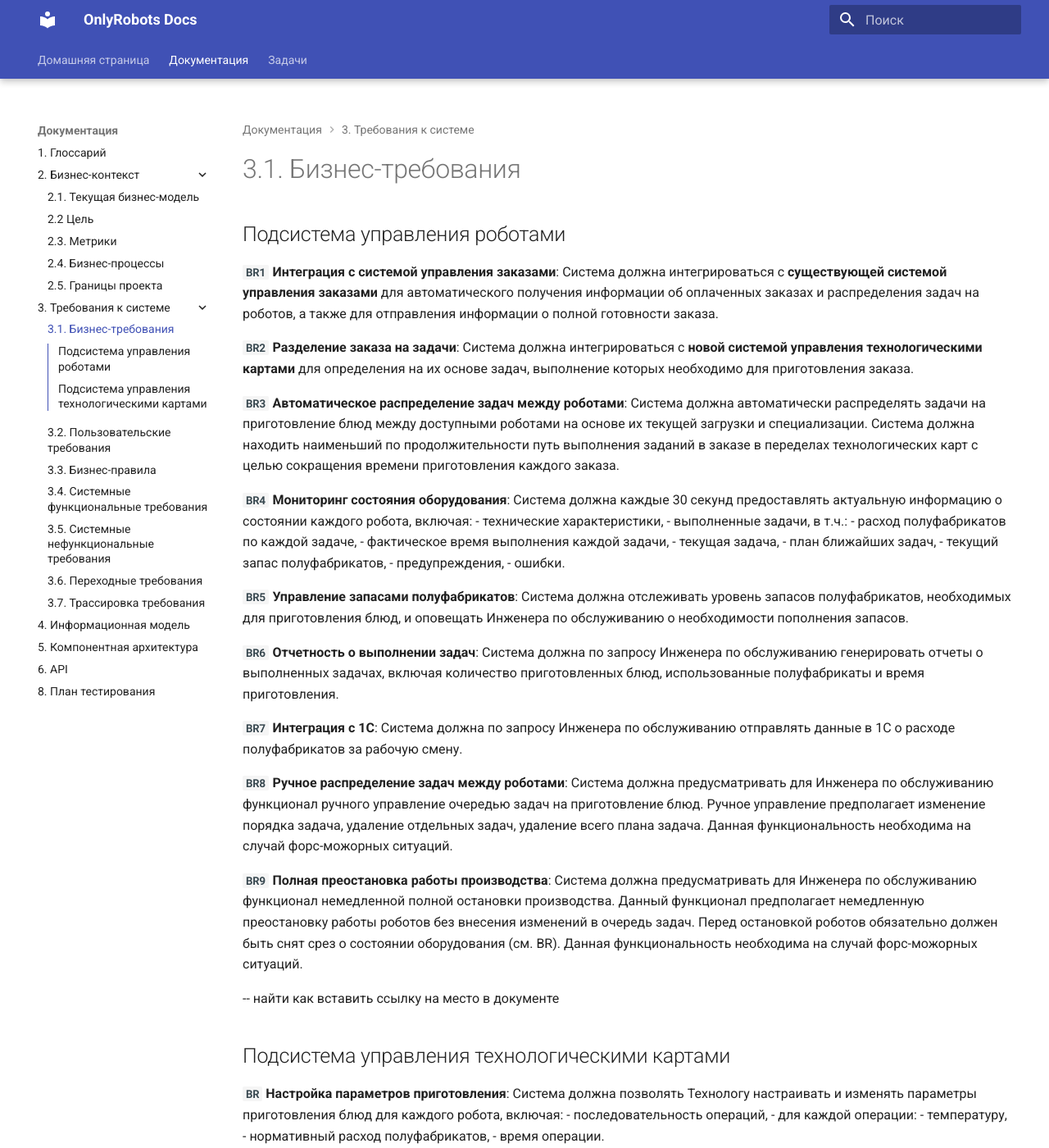
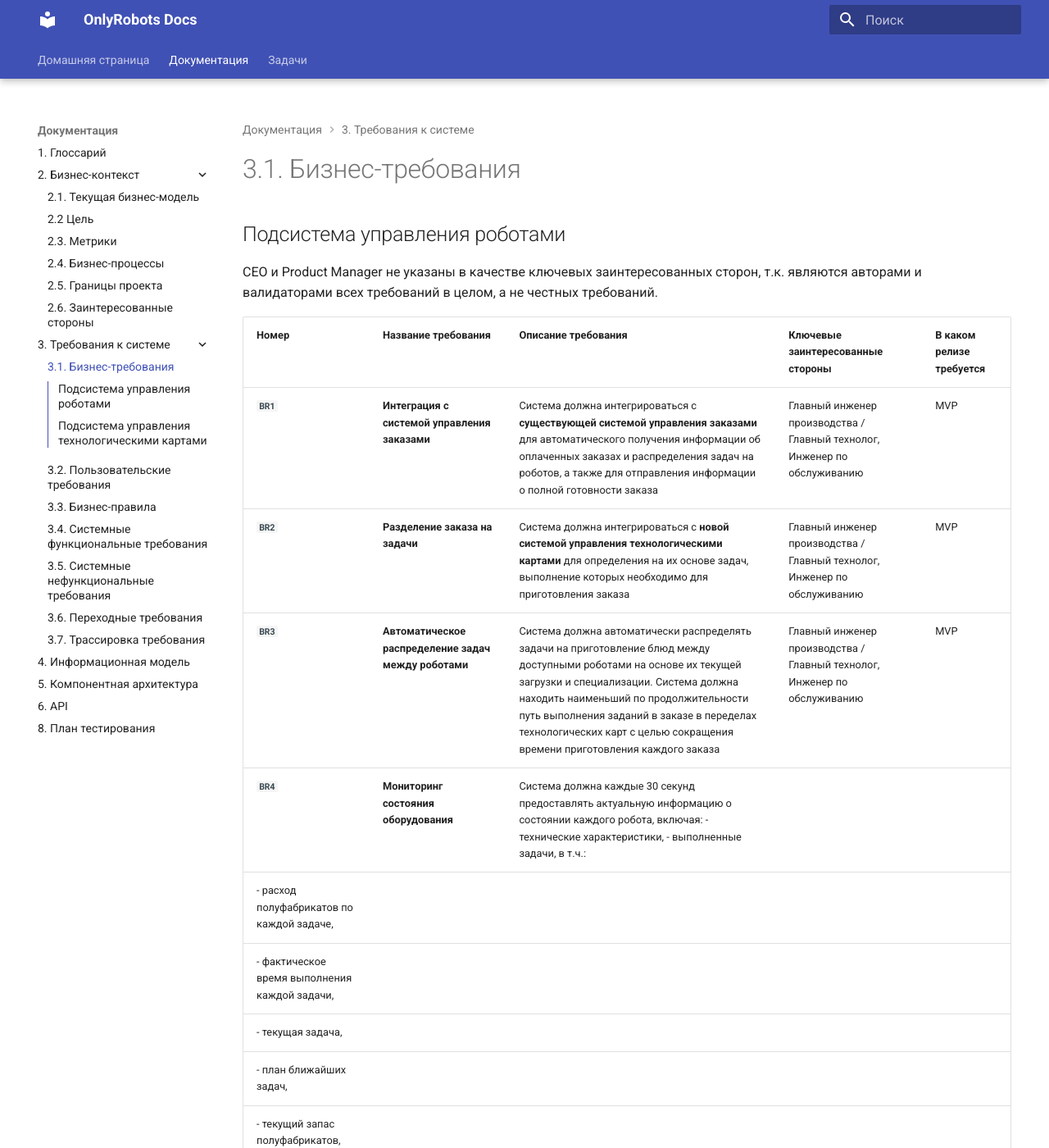
Before and after one commit to TenitilovaD/OTUS_SA_OnlyRobots, an MkDocs documentation site: the page built from docs/business_requirements.md, in a window 1280 px wide and 1400 px high. Shown: the whole window at 82% size. Built offline with MkDocs 1.6.1 and Material for MkDocs 9.7.7, drawn with Linux system fonts in a browser that asks for light colours; some of the changed text lies outside the part shown.

```diff
--- a/docs/business_requirements.md
+++ b/docs/business_requirements.md
@@ -1,6 +1,26 @@
 # 3.1. Бизнес-требования
 
 ## Подсистема управления роботами
+
+CEO и Product Manager не указаны в качестве ключевых заинтересованных сторон, т.к. являются авторами и валидаторами всех требований в целом, а не честных требований.
+
+| Номер | Название требования | Описание требования | Ключевые заинтересованные стороны | В каком релизе требуется |
+| ----- | ------------------- | ------------------- | ------------------------ | ------------------------ |
+| **`BR1`** | **Интеграция с системой управления заказами** | Система должна интегрироваться с **существующей системой управления заказами** для автоматического получения информации об оплаченных заказах и распределения задач на роботов, а также для отправления информации о полной готовности заказа | Главный инженер производства / Главный технолог, Инженер по обслуживанию | MVP |
+| **`BR2`** | **Разделение заказа на задачи** | Система должна интегрироваться с **новой системой управления технологическими картами** для определения на их основе задач, выполнение которых необходимо для приготовления заказа | Главный инженер производства / Главный технолог, Инженер по обслуживанию | MVP |
+| **`BR3`** | **Автоматическое распределение задач между роботами** | Система должна автоматически распределять задачи на приготовление блюд между доступными роботами на основе их текущей загрузки и специализации. Система должна находить наименьший по продолжительности путь выполнения заданий в заказе в переделах технологических карт с целью сокращения времени приготовления каждого заказа | Главный инженер производства / Главный технолог, Инженер по обслуживанию | MVP |
+| **`BR4`** | **Мониторинг состояния оборудования** | Система должна каждые 30 секунд предоставлять актуальную информацию о состоянии каждого робота, включая:              - технические характеристики, - выполненные задачи, в т.ч.:
+        - расход полуфабрикатов по каждой задаче,
+        - фактическое время выполнения каждой задачи,
+    - текущая задача,
+    - план ближайших задач,
+    - текущий запас полуфабрикатов,
+    - предупреждения,
+    - ошибки | Главный инженер производства / Главный технолог, Инженер по обслуживанию | MVP |
+
+
+
+
 
 **`BR1`** **Интеграция с системой управления заказами**: Система должна интегрироваться с **существующей системой управления заказами** для автоматического получения информации об оплаченных заказах и распределения задач на роботов, а также для отправления информации о полной готовности заказа.
 
--- a/mkdocs.yml
+++ b/mkdocs.yml
@@ -39,6 +39,7 @@ markdown_extensions:
   - footnotes
   - md_in_html
   - tables
+  - markdown_grid_tables
 
 plugins:
   - search:
@@ -69,6 +70,7 @@ nav:
       - metrics.md
       - business_processes.md
       - project_boundaries.md
+      - stakeholders.md
     - 3. Требования к системе:
       - business_requirements.md
       - user_requirements.md
```
Also changed, not shown: docs/glossary.md (+2 -0 lines), docs/stakeholders.md (added, +11 -0 lines), 1 other file.
